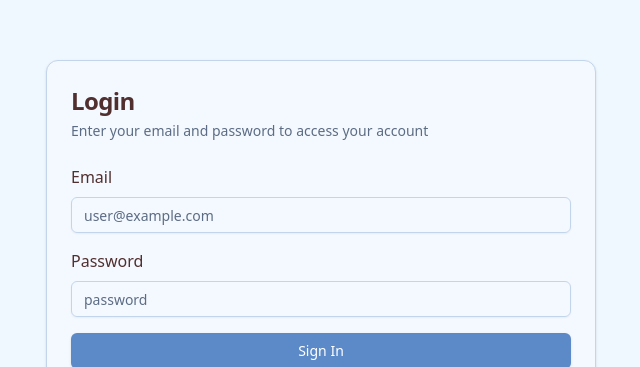
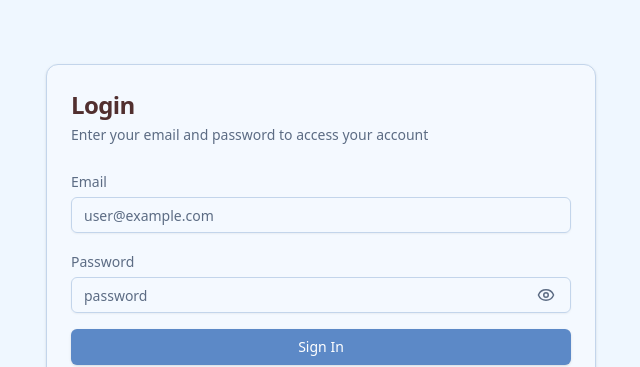
Before and after one commit to nafistarik/e-learning, a Next.js app: page /login in a window 1280 px wide. Shown: the part 125-492 px from the top of the page, without its empty margins (319-959 px from the left). Built offline with nearby package versions, Linux system fonts and the light colour scheme.

Commit message:
refactor: came up with a new form-input and used it in the login component succesfully

```diff
--- a/app/(auth)/login/_components/LoginPage.tsx
+++ b/app/(auth)/login/_components/LoginPage.tsx
@@ -12,15 +12,19 @@ import {
   CardTitle,
 } from "@/components/ui/card";
 import { Button } from "@/components/ui/button";
-import { Input } from "@/components/ui/input";
 import { useLoginUserMutation } from "@/redux/api/authApi";
 import { useDispatch } from "react-redux";
 import { setUser } from "@/redux/slice/userSlice";
 import { toast } from "sonner";
-import { LoginFormData } from "@/types/auth-types";
+import { FormInput } from "@/components/ui/form-input";
+
+interface LoginFormData {
+  email: string;
+  password: string;
+}
 
 export default function LoginPage() {
-  const { register, handleSubmit, setValue } = useForm<LoginFormData>();
+  const { register, handleSubmit, setValue, formState: {errors} } = useForm<LoginFormData>();
   const [loginUser, { isLoading }] = useLoginUserMutation();
   const dispatch = useDispatch();
   const router = useRouter();
@@ -59,24 +63,22 @@ export default function LoginPage() {
         </CardHeader>
         <CardContent>
           <form onSubmit={handleSubmit(onSubmit)} className="space-y-4">
-            <div className="space-y-2">
-              <label htmlFor="email">Email</label>
-              <Input
-                id="email"
+            <FormInput
+              label="Email"
+              name="email"
               type="email"
-                {...register("email")}
+              register={register}
+              error={errors.email?.message}
               placeholder="user@example.com"
             />
-            </div>
-            <div className="space-y-2">
-              <label htmlFor="password">Password</label>
-              <Input
-                id="password"
+            <FormInput
+              label="Password"
+              name="password"
               type="password"
-                {...register("password")}
+              register={register}
+              error={errors.email?.message}
               placeholder="password"
              />
-            </div>
             <Button type="submit" className="w-full" disabled={isLoading}>
               {isLoading ? "Signing in..." : "Sign In"}
             </Button>
--- a/app/(common)/page.tsx
+++ b/app/(common)/page.tsx
@@ -1,7 +1,6 @@
 import { Hero } from "./_components/Hero"
 import { Categories } from "./_components/Categories"
 import { PopularCourses } from "./_components/PopularCourses"
-import { UiButtonShowcase } from "./_components/ui-button-showcase"
 
 export default function Home() {
   return (
@@ -9,7 +8,6 @@ export default function Home() {
       <Hero />
       <Categories />
       <PopularCourses />
-      <UiButtonShowcase/>
     </div>
   )
 }
--- /dev/null
+++ b/components/ui/form-input.tsx
@@ -0,0 +1,60 @@
+import { Input } from "@/components/ui/input";
+import { Label } from "@/components/ui/label";
+import { Eye, EyeOff } from "lucide-react";
+import { useState } from "react";
+import type { Path, FieldValues, UseFormRegister } from "react-hook-form";
+
+interface FormInputProps<T extends FieldValues>
+  extends React.InputHTMLAttributes<HTMLInputElement> {
+  label: string;
+  name: Path<T>;
+  register: UseFormRegister<T>;
+  error?: string;
+  type?: "text" | "email" | "password" | "number";
+}
+
+export function FormInput<T extends FieldValues>({
+  label,
+  name,
+  register,
+  error,
+  type = "text",
+  className,
+  ...rest
+}: FormInputProps<T>) {
+  const [showPassword, setShowPassword] = useState(false);
+  const isPassword = type === "password";
+
+  return (
+    <div className="space-y-1 w-full">
+      <Label htmlFor={name} className="text-sm font-medium text-muted-foreground">
+        {label}
+      </Label>
+
+      <div className="relative">
+        <Input
+          id={name}
+          type={isPassword && showPassword ? "text" : type}
+          className={`pr-10 ${error ? "border-red-500" : ""} ${className}`}
+          {...register(name)}
+          {...rest}
+        />
+
+        {isPassword && (
+          <button
+            type="button"
+            onClick={() => setShowPassword((prev) => !prev)}
+            className="absolute right-4 top-1/2 -translate-y-1/2 text-muted-foreground"
+            tabIndex={-1}
+          >
+            {showPassword ? <EyeOff size={18} /> : <Eye size={18} />}
+          </button>
+        )}
+      </div>
+
+      {error && (
+        <p className="text-sm text-red-500 font-medium mt-1">{error}</p>
+      )}
+    </div>
+  );
+}
```
Lines whose indentation alone changed are shown as unchanged.
